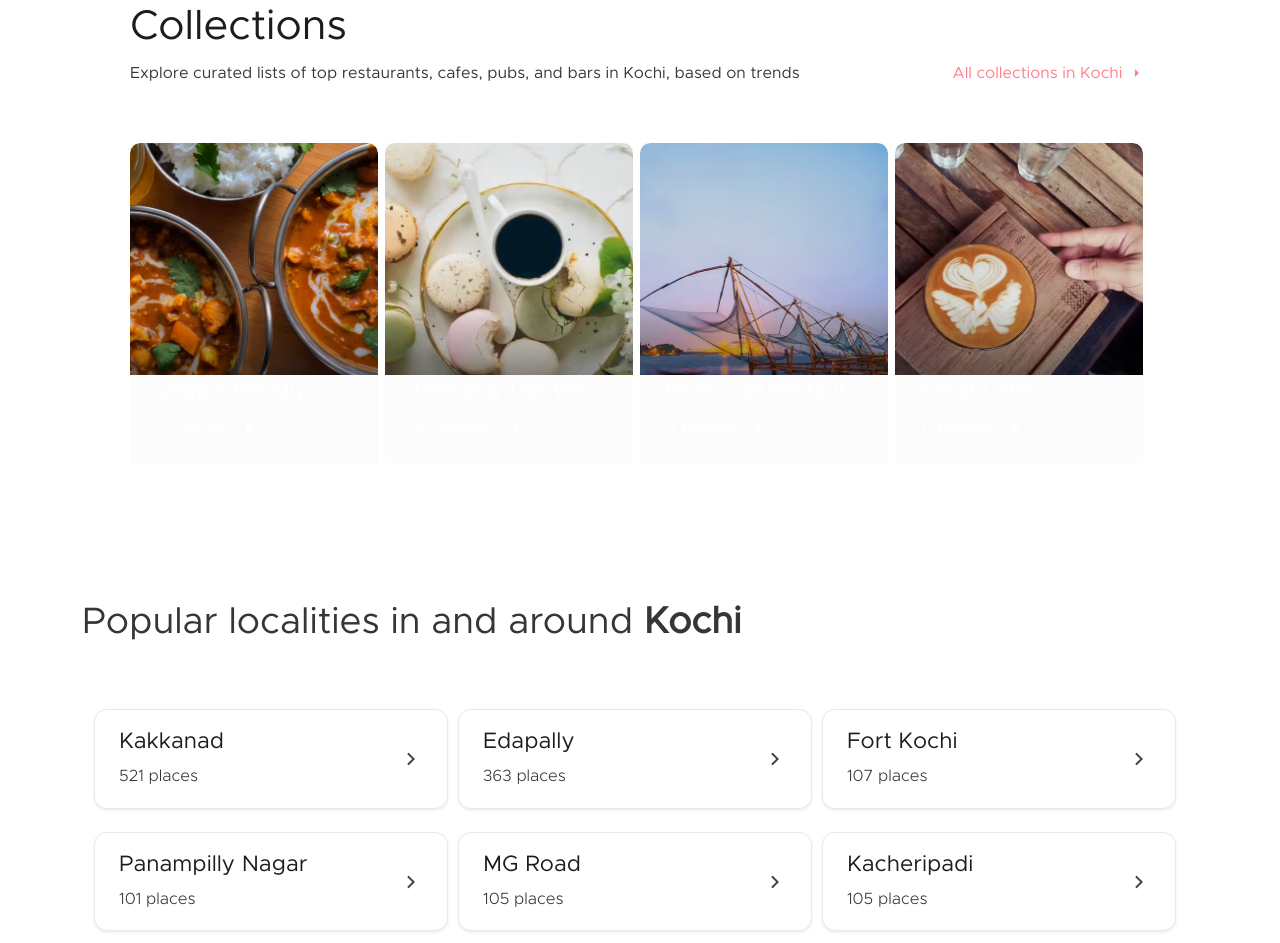
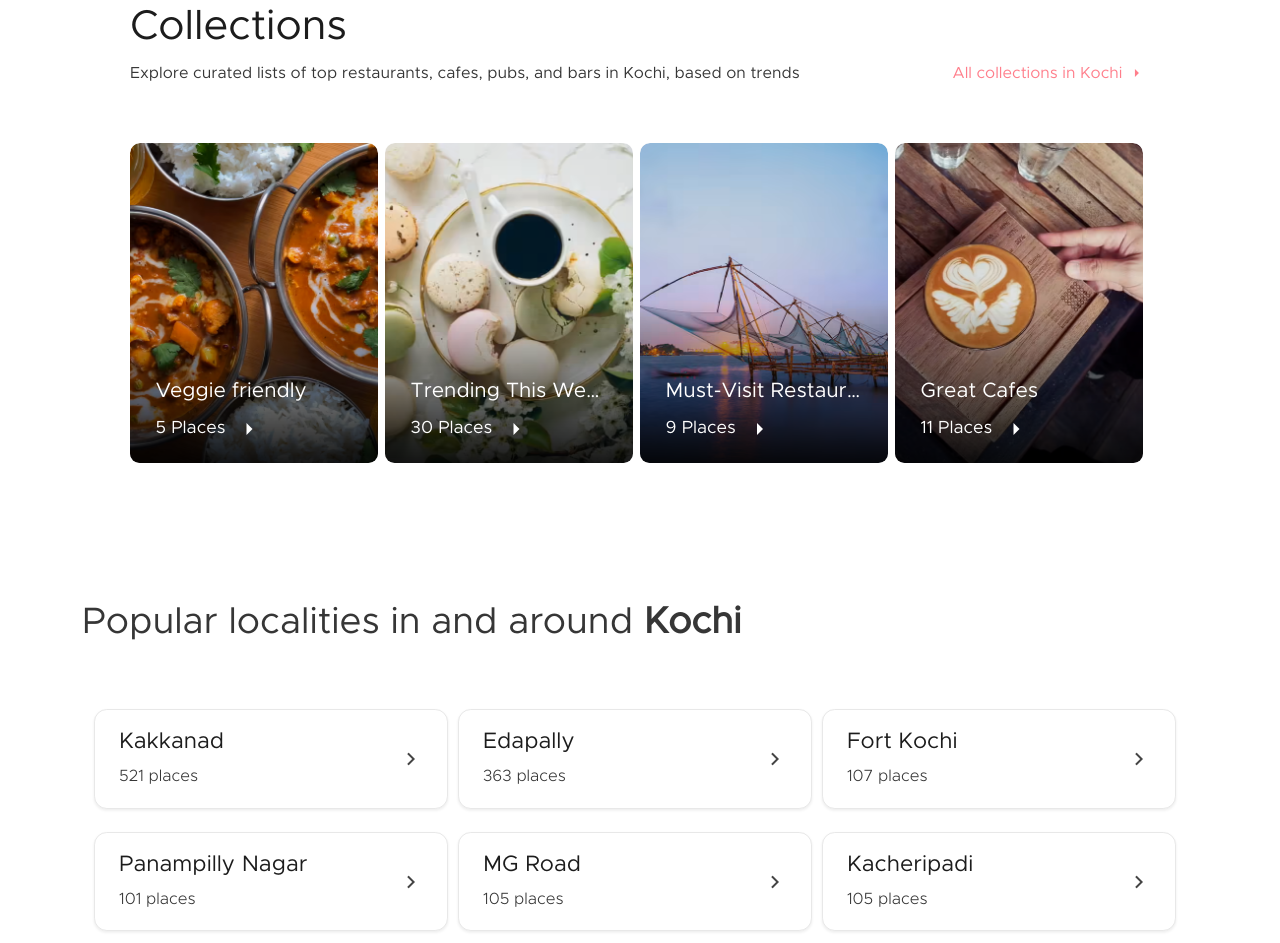
Before and after one commit to LukaMel-B/Zomato-Replica, a plain HTML site: page index.html in a window 1280 px wide. Shown: the part 893-1836 px from the top of the page. Drawn offline with nearby package versions, Linux system fonts and the light colour scheme.

Commit message:
section bg color update

```diff
--- a/style.css
+++ b/style.css
@@ -54,9 +54,6 @@
   }
   div,p{
     font-size: 1.5rem;
-  }
-  section{
-    background-color: rgb(252, 252, 252);
   }
   h1, h2, h3, h4, h5, h6 {
     font-family: "Okra-regular", sans-serif;
@@ -353,7 +350,7 @@
 }
 
 .cards-text{
-  color: rgb(255, 255, 255);
+  color: rgb(255, 255, 255) !important;
   position: absolute;
   bottom: 0px;
   width: 100%;
```
